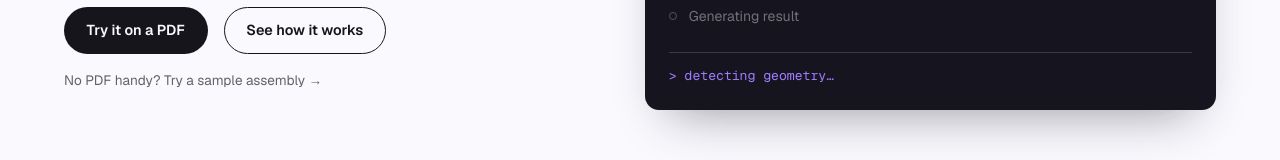
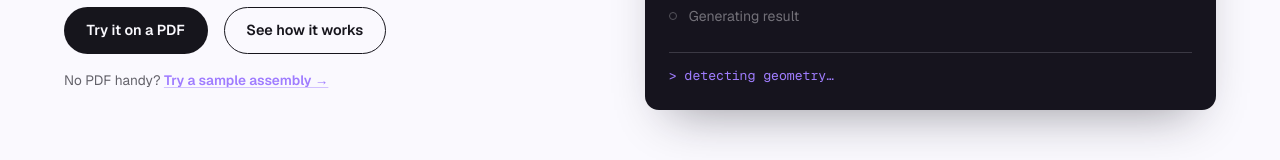
Before and after one commit to Adyasha56/ExplodedView, a React (Vite) app in the folder frontend/: page / in a window 1280 px wide. Shown: the part 484-644 px from the top of the page. Built offline with nearby package versions, Linux system fonts and the light colour scheme; no server answers; the HTML template or start-up script is replaced by a standard one.

Commit message:
highlighted the text in the landing page for : sample pdf try mssage

```diff
--- a/frontend/src/components/landing/Landing.jsx
+++ b/frontend/src/components/landing/Landing.jsx
@@ -59,7 +59,7 @@ export default function Landing() {
               <a className="btn btn--outline" href="#how-it-works">See how it works</a>
             </div>
             <button className="hero__sample-link" onClick={() => launch(true)}>
-              No PDF handy? Try a sample assembly →
+              No PDF handy? <span className="hero__sample-link-highlight">Try a sample assembly →</span>
             </button>
           </div>
           <div className="hero__demo reveal" style={{ '--i': 1 }}>
--- a/frontend/src/components/landing/landing.css
+++ b/frontend/src/components/landing/landing.css
@@ -222,9 +222,18 @@ html, body { overflow-x: clip; }
   font-size: 0.85rem;
   color: var(--color-muted);
   cursor: pointer;
-  transition: color var(--dur-short) var(--ease-out);
 }
-.landing-page .hero__sample-link:hover { color: var(--color-accent-strong); }
+.landing-page .hero__sample-link-highlight {
+  color: var(--color-accent-strong);
+  font-weight: 600;
+  text-decoration: underline;
+  text-underline-offset: 2px;
+  text-decoration-color: color-mix(in oklch, var(--color-accent-strong) 45%, transparent);
+  transition: text-decoration-color var(--dur-short) var(--ease-out);
+}
+.landing-page .hero__sample-link:hover .hero__sample-link-highlight {
+  text-decoration-color: var(--color-accent-strong);
+}
 
 /* ── Pipeline demo ───────────────────────────────────────────── */
 
--- a/frontend/src/components/workspace/Workspace.jsx
+++ b/frontend/src/components/workspace/Workspace.jsx
@@ -228,9 +228,18 @@ export default function Workspace() {
             <button
               onClick={loadSample}
               disabled={loadingSample}
-              className="mt-4 w-full text-center text-xs text-gray-500 hover:text-purple-600 disabled:opacity-50"
+              className="mt-4 w-full text-center text-xs text-gray-500 disabled:opacity-50"
             >
-              {loadingSample ? 'Loading sample…' : "Don't have a PDF? Try a sample assembly"}
+              {loadingSample ? (
+                'Loading sample…'
+              ) : (
+                <>
+                  {"Don't have a PDF? "}
+                  <span className="font-semibold text-purple-600 underline underline-offset-2 decoration-purple-300 hover:decoration-purple-600 transition-colors">
+                    Try a sample assembly
+                  </span>
+                </>
+              )}
             </button>
           </>
         ) : (
```
